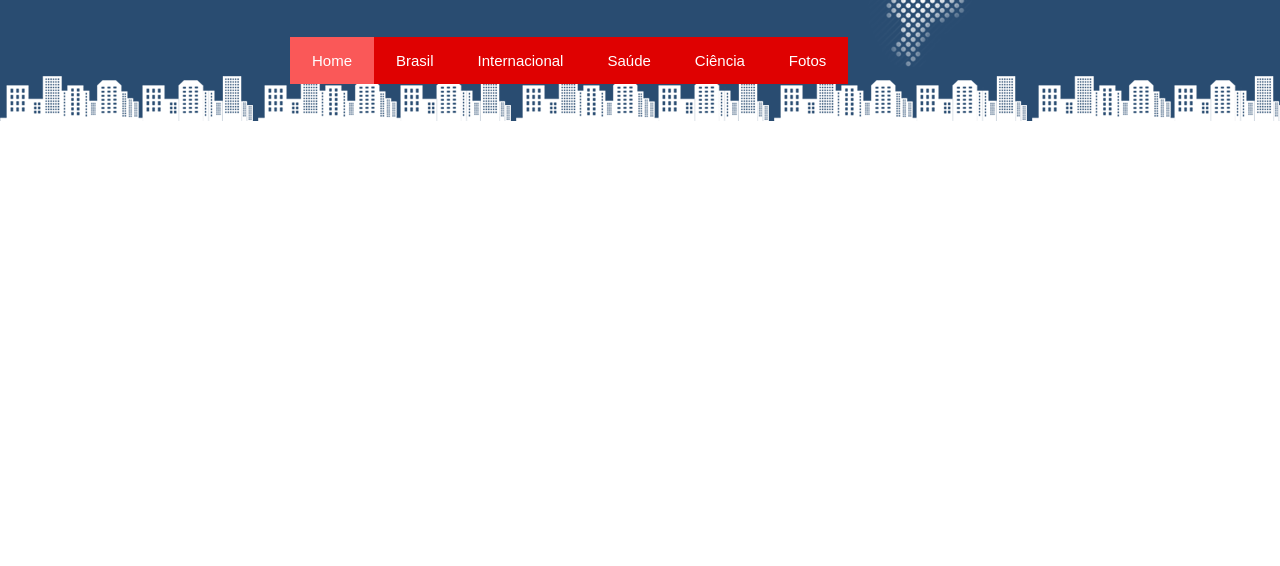
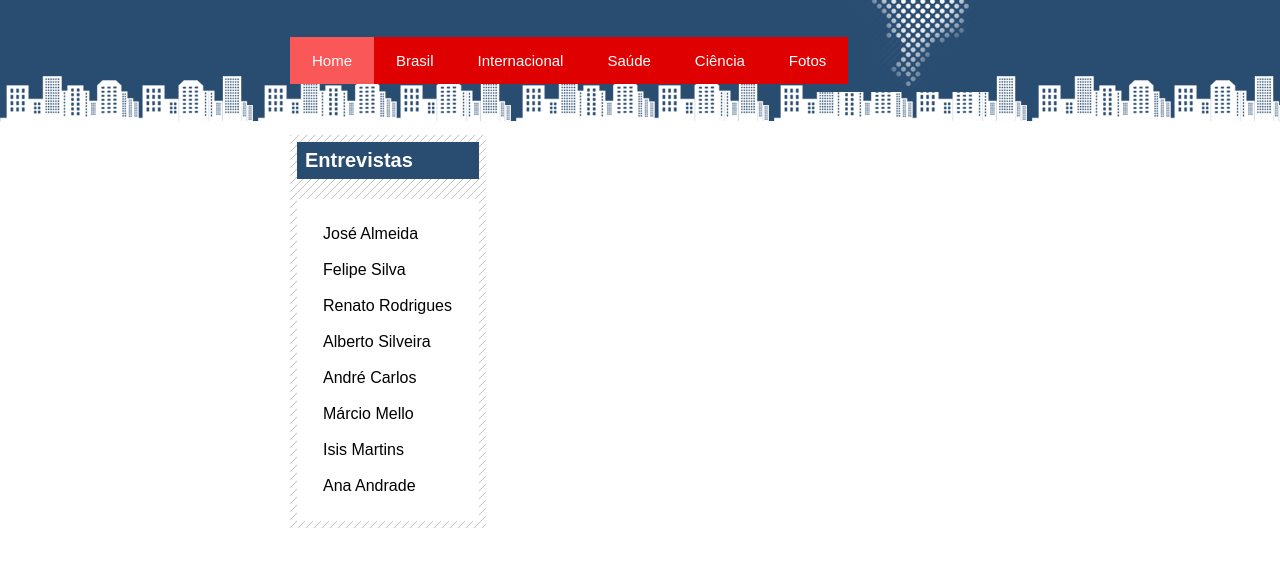
Before and after one commit to Gabrielsilvamagalhaes/Site-Not-cias, a plain HTML site: page index.html in a window 1280 px wide. Shown: the part 108-674 px from the top of the page. Drawn offline with Linux system fonts and the light colour scheme.

Commit message:
feat: Lateral bar created

```diff
--- /dev/null
+++ b/content.css
@@ -0,0 +1,45 @@
+#container {
+    margin-top: 2.7em;
+
+}
+
+#nav-bar-vertical {
+    margin-top: 20px;
+    background-color: white;
+    padding: 8px;
+}
+
+#nav-bar-vertical ul {
+    list-style: none;
+}
+
+#nav-bar-vertical li {
+    margin: 18px;
+}
+
+#nav-bar-vertical a {
+    color: black;
+    text-decoration: none;
+}
+
+#nav-bar-vertical a:hover {
+    font-size: 12px;
+    padding-left: 20px;
+    color: gray;
+    background: url(Img/marcador.png) no-repeat left;
+}
+
+.content-bar {
+    padding: 7px;
+    background: url(Img/fundo-caixa.png);
+    width: 26%;
+}
+
+.content-bar h2 {
+    background-color: rgb(41, 76, 113);
+    margin-bottom: 10px;
+    font-size: 20px;
+    color: white;
+    padding: 7px 3px;
+    text-indent: 5px;
+}
--- a/index.html
+++ b/index.html
@@ -6,6 +6,7 @@
         <title>Noticías Cidade</title>
 
         <link rel="stylesheet" href="style.css">
+        <link rel="stylesheet" href="content.css">
     </head>
     <body id="home">
 
@@ -13,6 +14,7 @@
 
             <div id="top">
                 <img id="logo" src="Img/logo.png" alt="logo do Noticías Cidade">
+
                 <div id="nav-bar-horizontal">
                     <ul>
                         <li class="home"><a href="index.html">Home</a></li>
@@ -26,6 +28,28 @@
 
             </div>
 
+            <div class="clear"></div>
+
+            <div id="container">
+                <div class="content-bar">
+                    <h2>Entrevistas</h2>
+
+                    <div id="nav-bar-vertical">
+                        <ul>
+                            <li><a href="">José Almeida</a></li>
+                            <li><a href="">Felipe Silva</a></li>
+                            <li><a href="">Renato Rodrigues</a></li>
+                            <li><a href="">Alberto Silveira</a></li>
+                            <li><a href="">André Carlos</a></li>
+                            <li><a href="">Márcio Mello</a></li>
+                            <li><a href="">Isis Martins</a></li>
+                            <li><a href="">Ana Andrade</a></li>
+                        </ul>
+                    </div>
+                </div>
+
+            </div>
+
         </div>
 
     </body>
--- a/style.css
+++ b/style.css
@@ -49,7 +49,7 @@ body {
 
 #top {
     background: url(Img/detalhe-topo.png) no-repeat right bottom;
-    height: 90%;
+    height: 100%;
 }
 
 #logo {
```
